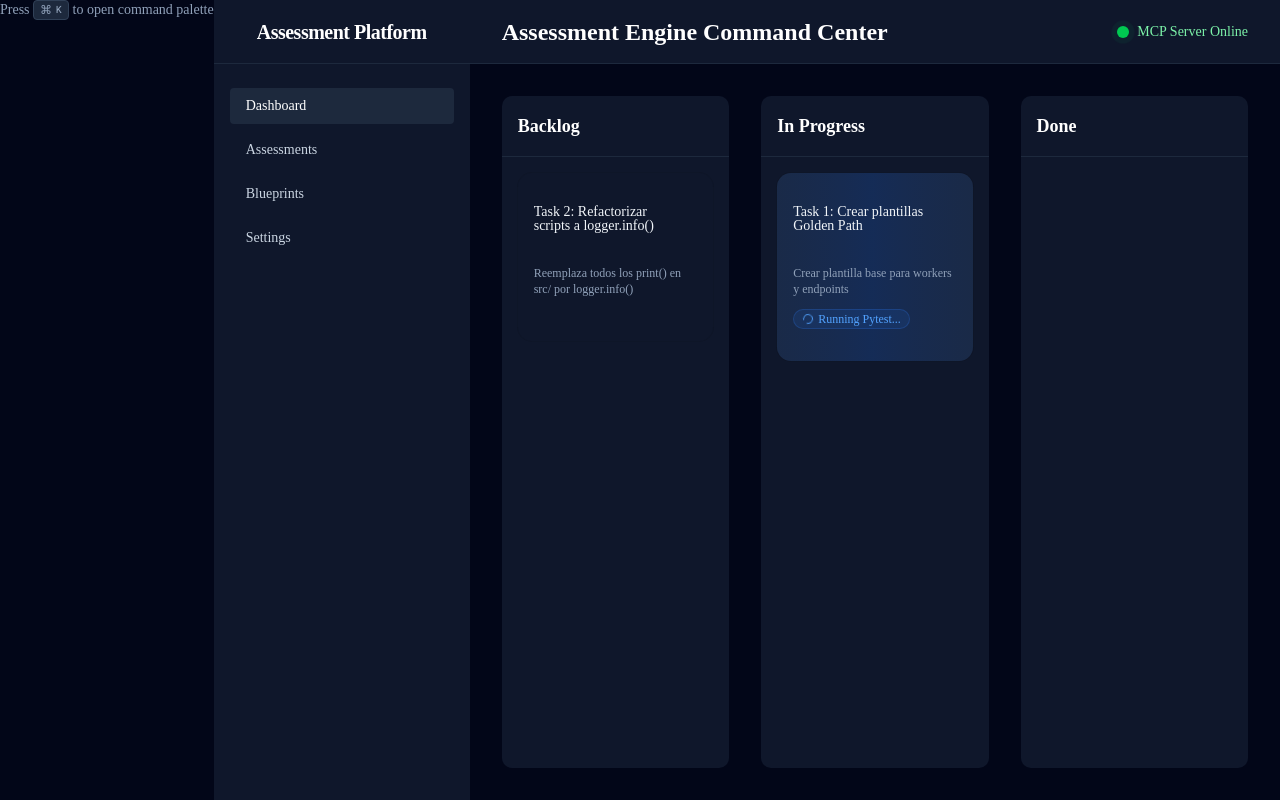
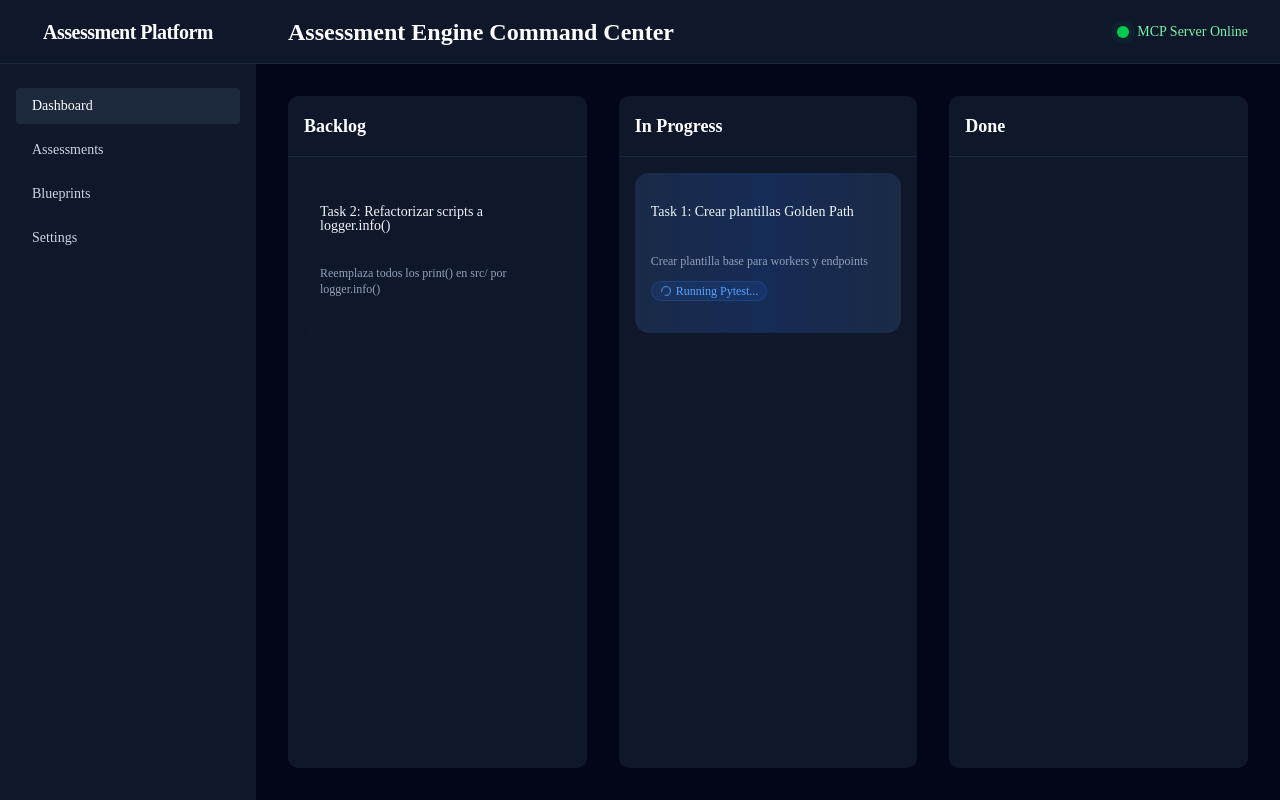
Before and after one commit to josejavish1/assessment_engine, a Next.js app in the folder src/business_command_center/: page / in a window 1280 px wide. Built offline with nearby package versions, Linux system fonts and the light colour scheme.

Commit message:
fix(ui): remove static command palette text to fix flex layout and set correct shortcut

```diff
--- a/src/business_command_center/src/app/components/CommandPalette.tsx
+++ b/src/business_command_center/src/app/components/CommandPalette.tsx
@@ -27,22 +27,14 @@ export default function CommandPalette() {
   }, []);
 
   return (
-    <>
-      <p className="text-sm text-slate-400">
-        Press{' '}
-        <kbd className="pointer-events-none inline-flex h-5 select-none items-center gap-1 rounded border border-slate-700 bg-slate-800 px-1.5 font-mono text-[10px] font-medium text-slate-400 opacity-100">
-          <span className="text-xs">⌘</span>K
-        </kbd>{' '}
-        to open command palette
-      </p>
     <CommandDialog open={open} onOpenChange={setOpen}>
-        <CommandInput placeholder="Type a command or search..." />
+      <CommandInput placeholder="Escribe un comando o busca... (Lanzar Assessment, Configuración...)" />
       <CommandList>
-          <CommandEmpty>No results found.</CommandEmpty>
-          <CommandGroup heading="Actions">
+        <CommandEmpty>No se encontraron resultados.</CommandEmpty>
+        <CommandGroup heading="Acciones Principales">
           <CommandItem className="cursor-pointer">
             <Play className="mr-2 h-4 w-4" />
-              <span>Lanzar Assessment</span>
+            <span>Lanzar Nuevo Assessment</span>
           </CommandItem>
           <CommandItem className="cursor-pointer">
             <Bot className="mr-2 h-4 w-4" />
@@ -50,18 +42,17 @@ export default function CommandPalette() {
           </CommandItem>
         </CommandGroup>
         <CommandSeparator />
-          <CommandGroup heading="Views">
+        <CommandGroup heading="Vistas">
           <CommandItem className="cursor-pointer">
             <FileText className="mr-2 h-4 w-4" />
-              <span>Ver Blueprints</span>
+            <span>Ver Directorio de Blueprints</span>
           </CommandItem>
           <CommandItem className="cursor-pointer">
             <Settings className="mr-2 h-4 w-4" />
-              <span>Configuración</span>
+            <span>Configuración de Integraciones</span>
           </CommandItem>
         </CommandGroup>
       </CommandList>
     </CommandDialog>
-    </>
   );
 }
--- a/src/business_command_center/src/app/page.tsx
+++ b/src/business_command_center/src/app/page.tsx
@@ -36,15 +36,15 @@ export default function Home() {
   const [selectedTask, setSelectedTask] = useState<Task | null>(null);
 
   return (
-    <div className="flex h-screen bg-slate-950 text-white">
+    <>
       <CommandPalette />
       <AgentContextSheet
         task={selectedTask}
         isOpen={!!selectedTask}
         onClose={() => setSelectedTask(null)}
       />
-
-      {/* Sidebar */}
+      <div className="flex h-screen bg-slate-950 text-white">
+        {/* Sidebar */}
       <aside className="w-64 bg-slate-900 flex flex-col">
         <div className="h-16 flex items-center justify-center border-b border-slate-800">
           <h1 className="text-xl font-bold tracking-tight">Assessment Platform</h1>
@@ -93,5 +93,6 @@ export default function Home() {
         </div>
       </main>
     </div>
+    </>
   );
 }
```
Lines whose indentation alone changed are shown as unchanged.
